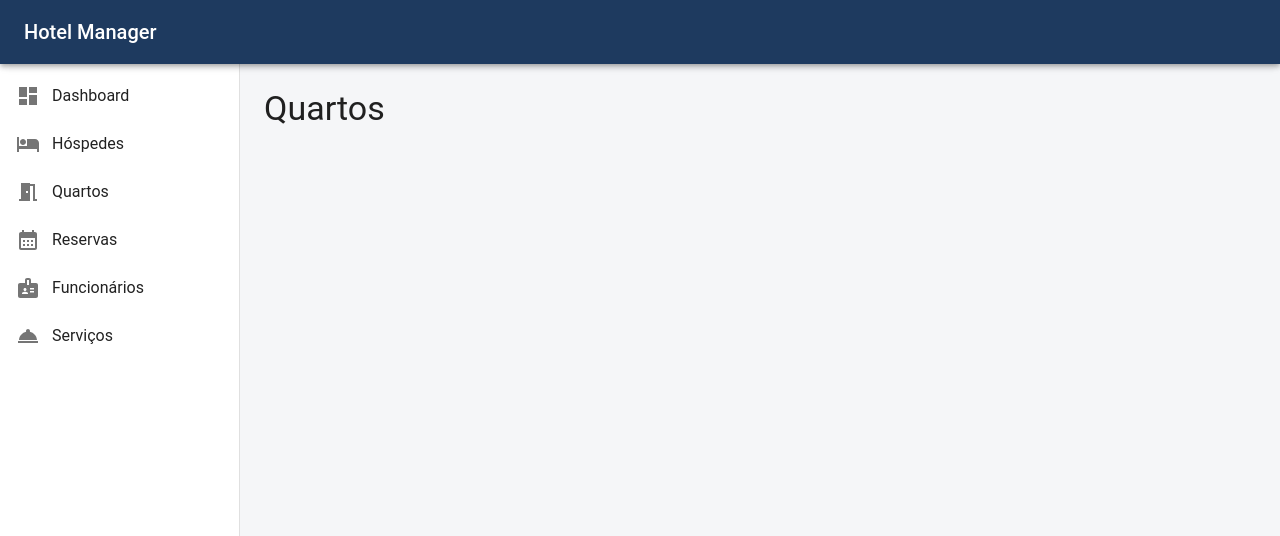
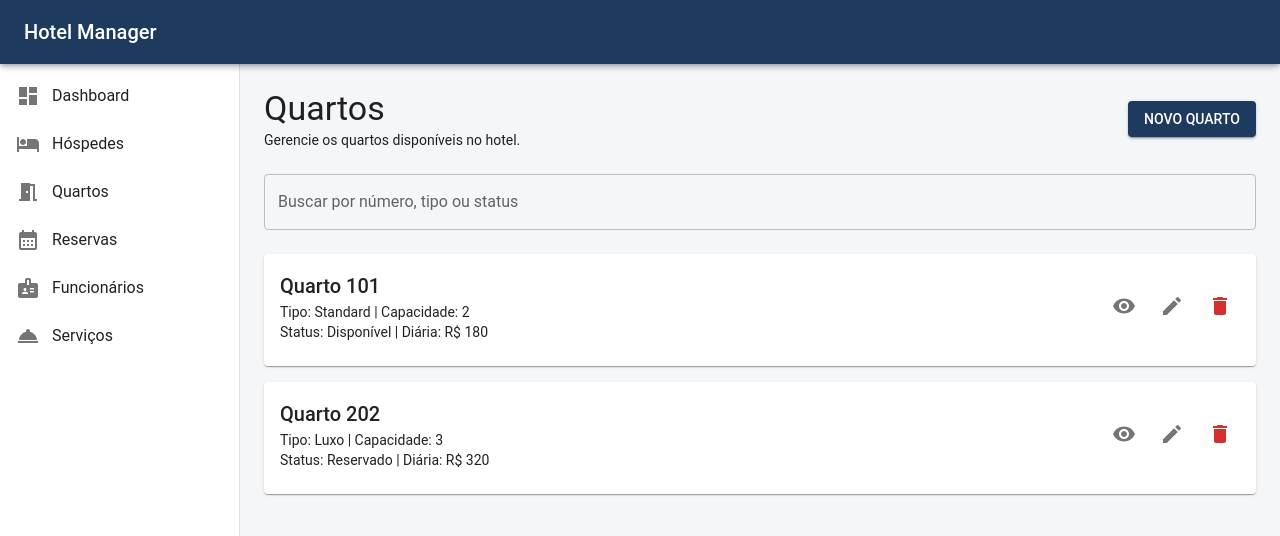
Before and after one commit to ericfariaspinheiro/hotel-system-cefet, a React (Vite) app: page /quartos in a window 1280 px wide. Shown: the top 536 px of the page. Built offline with nearby package versions, Linux system fonts and the light colour scheme.

Commit message:
feat: add room CRUD page

```diff
--- a/src/modules/hospedes/HospedesPage.tsx
+++ b/src/modules/hospedes/HospedesPage.tsx
@@ -198,7 +198,7 @@ export function HospedesPage() {
                 mt: 3,
                 color: "text.secondary"
             }}
-            >
+        >
           Nenhum hóspede encontrado.
         </Typography>
       )}
@@ -246,7 +246,9 @@ export function HospedesPage() {
                 handleChange('dataNascimento', event.target.value)
               }
               fullWidth
-              InputLabelProps={{ shrink: true }}
+              slotProps={{
+                    inputLabel: { shrink: true }
+                }}
             />
 
             <TextField
--- /dev/null
+++ b/src/modules/quartos/QuartosPage.tsx
@@ -0,0 +1,325 @@
+import { useState } from 'react';
+import {
+  Box,
+  Button,
+  Card,
+  CardContent,
+  Dialog,
+  DialogActions,
+  DialogContent,
+  DialogTitle,
+  FormControl,
+  IconButton,
+  InputLabel,
+  MenuItem,
+  Select,
+  Stack,
+  TextField,
+  Typography,
+} from '@mui/material';
+
+import DeleteIcon from '@mui/icons-material/Delete';
+import EditIcon from '@mui/icons-material/Edit';
+import VisibilityIcon from '@mui/icons-material/Visibility';
+
+import { quartosMock } from '../../data/mockData';
+import type { Quarto, StatusQuarto } from '../../types/hotel';
+
+const emptyQuarto: Omit<Quarto, 'id'> = {
+  numero: '',
+  tipo: '',
+  capacidade: 1,
+  precoDiaria: 0,
+  status: 'Disponível',
+  descricao: '',
+};
+
+export function QuartosPage() {
+  const [quartos, setQuartos] = useState<Quarto[]>(quartosMock);
+  const [search, setSearch] = useState('');
+  const [openForm, setOpenForm] = useState(false);
+  const [openDetails, setOpenDetails] = useState(false);
+  const [selectedQuarto, setSelectedQuarto] = useState<Quarto | null>(null);
+  const [formData, setFormData] = useState<Omit<Quarto, 'id'>>(emptyQuarto);
+
+  const filteredQuartos = quartos.filter(
+    quarto =>
+      quarto.numero.includes(search) ||
+      quarto.tipo.toLowerCase().includes(search.toLowerCase()) ||
+      quarto.status.toLowerCase().includes(search.toLowerCase())
+  );
+
+  function handleOpenCreate() {
+    setSelectedQuarto(null);
+    setFormData(emptyQuarto);
+    setOpenForm(true);
+  }
+
+  function handleOpenEdit(quarto: Quarto) {
+    setSelectedQuarto(quarto);
+    setFormData({
+      numero: quarto.numero,
+      tipo: quarto.tipo,
+      capacidade: quarto.capacidade,
+      precoDiaria: quarto.precoDiaria,
+      status: quarto.status,
+      descricao: quarto.descricao,
+    });
+    setOpenForm(true);
+  }
+
+  function handleCloseForm() {
+    setOpenForm(false);
+    setSelectedQuarto(null);
+    setFormData(emptyQuarto);
+  }
+
+  function handleSave() {
+    if (selectedQuarto) {
+      setQuartos(currentQuartos =>
+        currentQuartos.map(quarto =>
+          quarto.id === selectedQuarto.id
+            ? { ...quarto, ...formData }
+            : quarto
+        )
+      );
+    } else {
+      const newQuarto: Quarto = {
+        id: Date.now(),
+        ...formData,
+      };
+
+      setQuartos(currentQuartos => [...currentQuartos, newQuarto]);
+    }
+
+    handleCloseForm();
+  }
+
+  function handleDelete(id: number) {
+    const confirmDelete = window.confirm(
+      'Tem certeza que deseja excluir este quarto?'
+    );
+
+    if (!confirmDelete) return;
+
+    setQuartos(currentQuartos =>
+      currentQuartos.filter(quarto => quarto.id !== id)
+    );
+  }
+
+  function handleOpenDetails(quarto: Quarto) {
+    setSelectedQuarto(quarto);
+    setOpenDetails(true);
+  }
+
+  function handleCloseDetails() {
+    setOpenDetails(false);
+    setSelectedQuarto(null);
+  }
+
+  function handleChange(
+    field: keyof Omit<Quarto, 'id'>,
+    value: string | number | StatusQuarto
+  ) {
+    setFormData(currentData => ({
+      ...currentData,
+      [field]: value,
+    }));
+  }
+
+  return (
+    <Box>
+      <Stack
+        direction="row"
+        sx={{
+          justifyContent: 'space-between',
+          alignItems: 'center',
+          mb: 3,
+        }}
+      >
+        <Box>
+          <Typography variant="h4">Quartos</Typography>
+          <Typography variant="body2" color="text.secondary">
+            Gerencie os quartos disponíveis no hotel.
+          </Typography>
+        </Box>
+
+        <Button variant="contained" onClick={handleOpenCreate}>
+          Novo quarto
+        </Button>
+      </Stack>
+
+      <TextField
+        fullWidth
+        label="Buscar por número, tipo ou status"
+        value={search}
+        onChange={event => setSearch(event.target.value)}
+        sx={{ mb: 3 }}
+      />
+
+      <Stack spacing={2}>
+        {filteredQuartos.map(quarto => (
+          <Card key={quarto.id}>
+            <CardContent>
+              <Stack
+                direction="row"
+                sx={{
+                  justifyContent: 'space-between',
+                  alignItems: 'center',
+                }}
+              >
+                <Box>
+                  <Typography variant="h6">Quarto {quarto.numero}</Typography>
+                  <Typography variant="body2" color="text.secondary">
+                    Tipo: {quarto.tipo} | Capacidade: {quarto.capacidade}
+                  </Typography>
+                  <Typography variant="body2" color="text.secondary">
+                    Status: {quarto.status} | Diária: R$ {quarto.precoDiaria}
+                  </Typography>
+                </Box>
+
+                <Stack direction="row" spacing={1}>
+                  <IconButton onClick={() => handleOpenDetails(quarto)}>
+                    <VisibilityIcon />
+                  </IconButton>
+
+                  <IconButton onClick={() => handleOpenEdit(quarto)}>
+                    <EditIcon />
+                  </IconButton>
+
+                  <IconButton
+                    color="error"
+                    onClick={() => handleDelete(quarto.id)}
+                  >
+                    <DeleteIcon />
+                  </IconButton>
+                </Stack>
+              </Stack>
+            </CardContent>
+          </Card>
+        ))}
+      </Stack>
+
+      {filteredQuartos.length === 0 && (
+        <Typography sx={{ mt: 3 }} color="text.secondary">
+          Nenhum quarto encontrado.
+        </Typography>
+      )}
+
+      <Dialog open={openForm} onClose={handleCloseForm} fullWidth maxWidth="sm">
+        <DialogTitle>
+          {selectedQuarto ? 'Editar quarto' : 'Cadastrar quarto'}
+        </DialogTitle>
+
+        <DialogContent>
+          <Stack spacing={2} sx={{ mt: 1 }}>
+            <TextField
+              label="Número"
+              value={formData.numero}
+              onChange={event => handleChange('numero', event.target.value)}
+              fullWidth
+            />
+
+            <TextField
+              label="Tipo"
+              value={formData.tipo}
+              onChange={event => handleChange('tipo', event.target.value)}
+              fullWidth
+            />
+
+            <TextField
+              label="Capacidade"
+              type="number"
+              value={formData.capacidade}
+              onChange={event =>
+                handleChange('capacidade', Number(event.target.value))
+              }
+              fullWidth
+            />
+
+            <TextField
+              label="Preço da diária"
+              type="number"
+              value={formData.precoDiaria}
+              onChange={event =>
+                handleChange('precoDiaria', Number(event.target.value))
+              }
+              fullWidth
+            />
+
+            <FormControl fullWidth>
+              <InputLabel>Status</InputLabel>
+              <Select
+                label="Status"
+                value={formData.status}
+                onChange={event =>
+                  handleChange('status', event.target.value as StatusQuarto)
+                }
+              >
+                <MenuItem value="Disponível">Disponível</MenuItem>
+                <MenuItem value="Ocupado">Ocupado</MenuItem>
+                <MenuItem value="Reservado">Reservado</MenuItem>
+                <MenuItem value="Manutenção">Manutenção</MenuItem>
+              </Select>
+            </FormControl>
+
+            <TextField
+              label="Descrição"
+              value={formData.descricao}
+              onChange={event => handleChange('descricao', event.target.value)}
+              fullWidth
+              multiline
+              rows={3}
+            />
+          </Stack>
+        </DialogContent>
+
+        <DialogActions>
+          <Button onClick={handleCloseForm}>Cancelar</Button>
+          <Button variant="contained" onClick={handleSave}>
+            Salvar
+          </Button>
+        </DialogActions>
+      </Dialog>
+
+      <Dialog
+        open={openDetails}
+        onClose={handleCloseDetails}
+        fullWidth
+        maxWidth="sm"
+      >
+        <DialogTitle>Detalhes do quarto</DialogTitle>
+
+        <DialogContent>
+          {selectedQuarto && (
+            <Stack spacing={1} sx={{ mt: 1 }}>
+              <Typography>
+                <strong>Número:</strong> {selectedQuarto.numero}
+              </Typography>
+              <Typography>
+                <strong>Tipo:</strong> {selectedQuarto.tipo}
+              </Typography>
+              <Typography>
+                <strong>Capacidade:</strong> {selectedQuarto.capacidade}
+              </Typography>
+              <Typography>
+                <strong>Preço da diária:</strong> R${' '}
+                {selectedQuarto.precoDiaria}
+              </Typography>
+              <Typography>
+                <strong>Status:</strong> {selectedQuarto.status}
+              </Typography>
+              <Typography>
+                <strong>Descrição:</strong> {selectedQuarto.descricao}
+              </Typography>
+            </Stack>
+          )}
+        </DialogContent>
+
+        <DialogActions>
+          <Button onClick={handleCloseDetails}>Fechar</Button>
+        </DialogActions>
+      </Dialog>
+    </Box>
+  );
+}
--- a/src/routes/AppRoutes.tsx
+++ b/src/routes/AppRoutes.tsx
@@ -3,7 +3,7 @@ import { BrowserRouter, Route, Routes } from 'react-router-dom';
 import { MainLayout } from '../layouts/MainLayout';
 import { Dashboard } from '../pages/Dashboard';
 import { HospedesPage } from '../modules/hospedes/HospedesPage';
-import { Quartos } from '../pages/Quartos';
+import { QuartosPage } from '../modules/quartos/QuartosPage';
 import { Reservas } from '../pages/Reservas';
 import { Funcionarios } from '../pages/Funcionarios';
 import { Servicos } from '../pages/Servicos';
@@ -15,7 +15,7 @@ export function AppRoutes() {
         <Route element={<MainLayout />}>
           <Route path="/" element={<Dashboard />} />
           <Route path="/hospedes" element={<HospedesPage />} />
-          <Route path="/quartos" element={<Quartos />} />
+          <Route path="/quartos" element={<QuartosPage />} />
           <Route path="/reservas" element={<Reservas />} />
           <Route path="/funcionarios" element={<Funcionarios />} />
           <Route path="/servicos" element={<Servicos />} />
```
